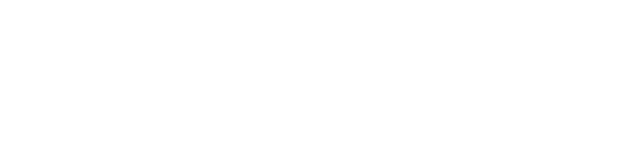
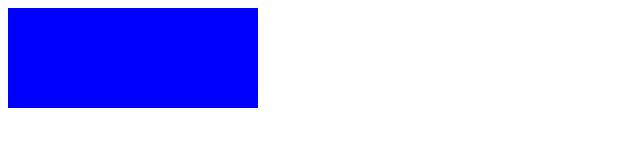
Before and after one commit to tidalu/Javascript-DOM, a website: page setAttribute/index.html in a window 1280 px wide. Shown: the whole page, without its empty margins (0-640 px from the left). Drawn offline with Linux system fonts and the light colour scheme.

Commit message:
update: setAttribute(name, value)

```diff
--- a/setAttribute/index.html
+++ b/setAttribute/index.html
@@ -4,7 +4,15 @@
     <meta charset="UTF-8">
     <meta name="viewport" content="width=device-width, initial-scale=1.0">
     <title>Document</title>
-    <link rel="stylesheet" href="style.css">
+    <link rel="stylesheet" type="text/css" href="/setAttribute/style.css">
+    <style>
+        .dcode1 {
+            width: 250px;
+            height: 100px;
+            background: blue;
+        }
+
+    </style>
 </head>
 <body>
     <script src="main.js"></script>
--- a/setAttribute/main.js
+++ b/setAttribute/main.js
@@ -1 +1,10 @@
 // Your JavaScript code goes here
+
+// setAttribute(name, value)
+
+// document.getElementById('myInput')?.setAttribute('value', 'water bottle');
+
+const myEl = document.createElement('div');
+
+myEl.setAttribute('class', 'dcode1');
+document.body.appendChild(myEl);
--- a/setAttribute/style.css
+++ b/setAttribute/style.css
@@ -1 +1,6 @@
 /* Your CSS styles go here */
+.dcode1 {
+    width: 250px;
+    height: 100px;
+    background: rgb(42, 212, 56);
+}
```
